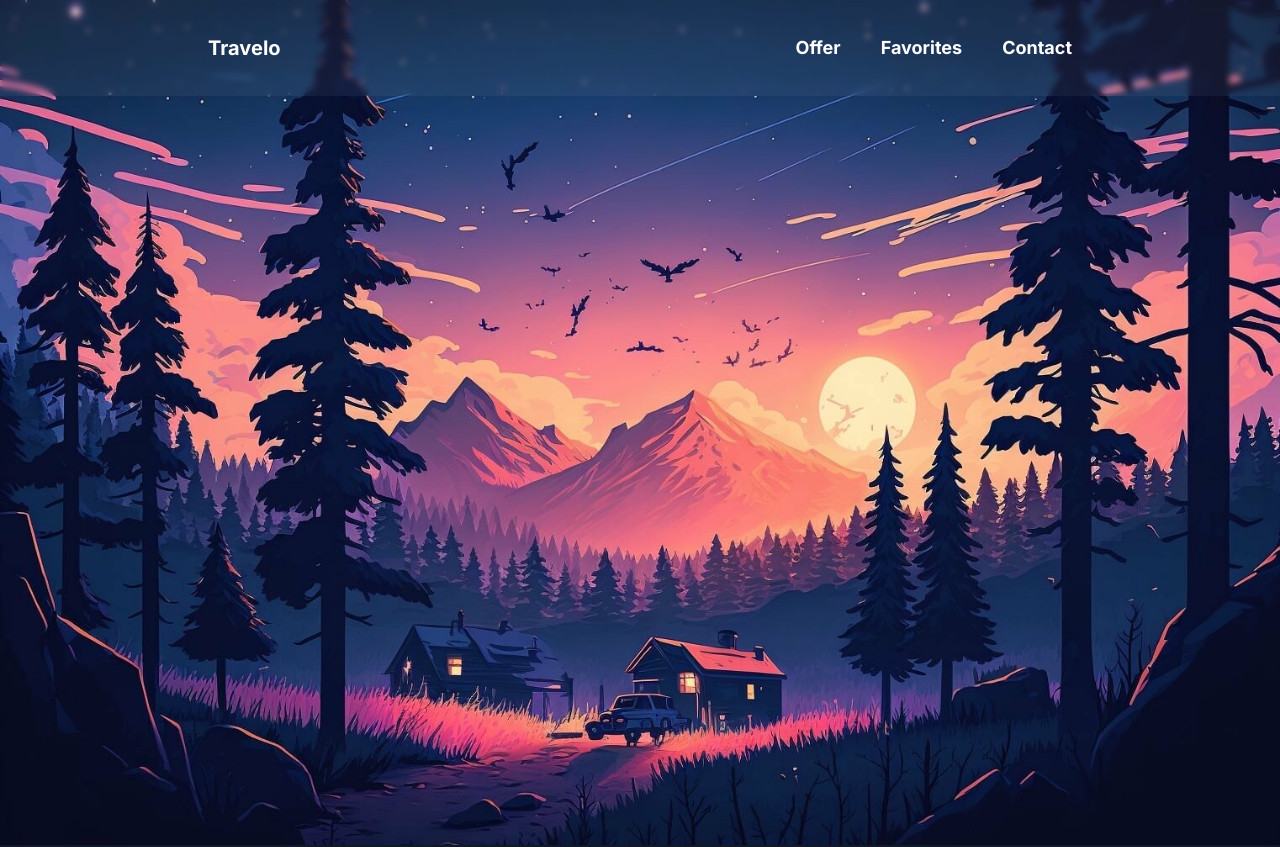
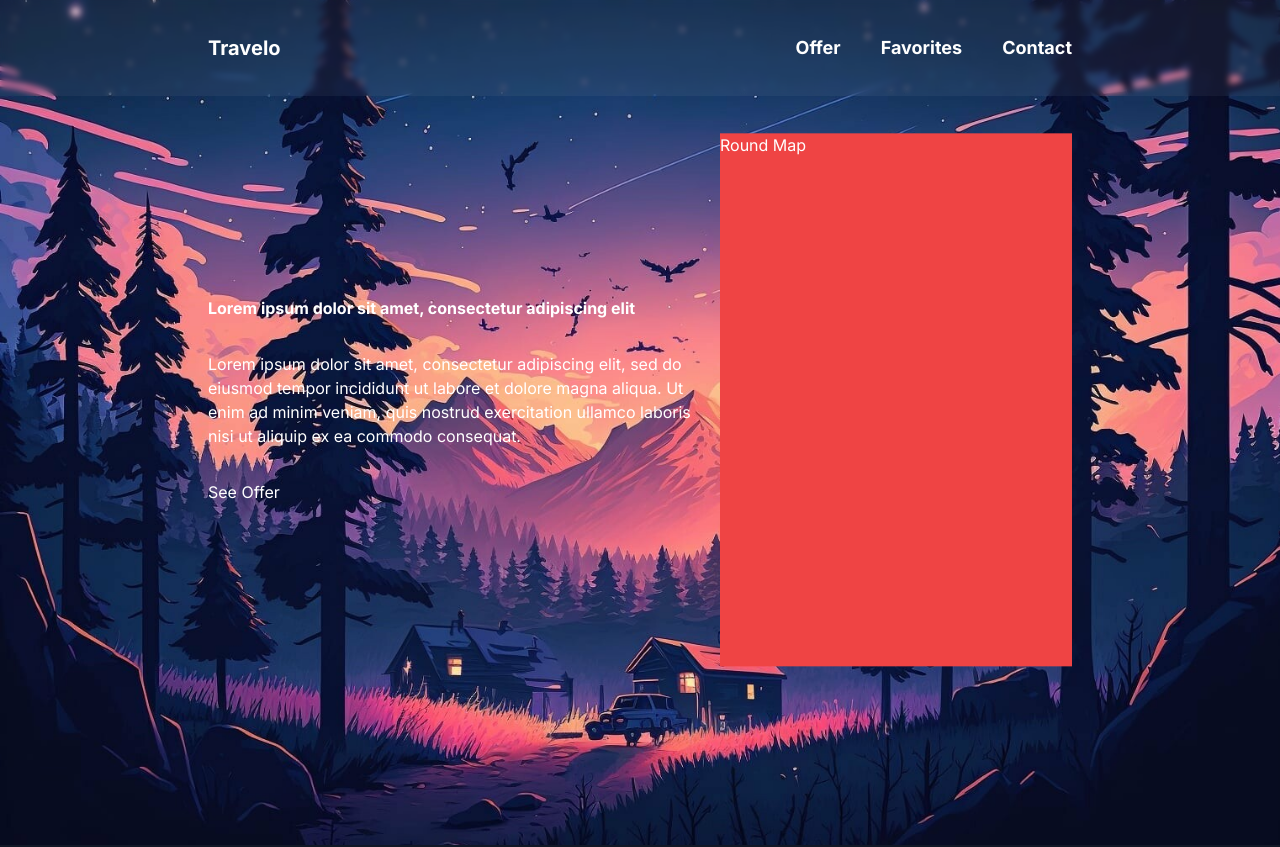
Before and after one commit to JayCodeGitHub/Travelo, a Next.js app: page / in a window 1280 px wide. Shown: the top 847 px of the page. Built offline with nearby package versions, Linux system fonts and the light colour scheme.

Commit message:
Add header to hero

```diff
--- a/src/components/hero.tsx
+++ b/src/components/hero.tsx
@@ -2,7 +2,7 @@ import Image from "next/image";
 
 export default function Hero() {
   return (
-    <header>
+    <div className="relative h-screen">
       <Image
         className="w-full"
         src="/images/hero.jpg"
@@ -10,7 +10,21 @@ export default function Hero() {
         width={1522}
         height={1005}
       />
-      <h1>Travelo</h1>
-    </header>
+      <div className="absolute flex justify-between w-full transform -translate-x-1/2 -translate-y-1/2 top-1/2 left-1/2 px-52 h-4/6">
+        <header className="flex flex-col items-start justify-center h-full max-w-lg gap-8 ">
+          <h1 className="font-bold ">
+            Lorem ipsum dolor sit amet, consectetur adipiscing elit
+          </h1>
+          <p>
+            Lorem ipsum dolor sit amet, consectetur adipiscing elit, sed do
+            eiusmod tempor incididunt ut labore et dolore magna aliqua. Ut enim
+            ad minim veniam, quis nostrud exercitation ullamco laboris nisi ut
+            aliquip ex ea commodo consequat.
+          </p>
+          <button>See Offer</button>
+        </header>
+        <div className="bg-red-500  w-96">Round Map</div>
+      </div>
+    </div>
   );
 }
```
